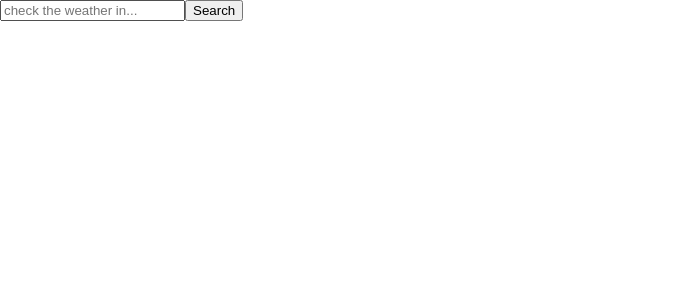
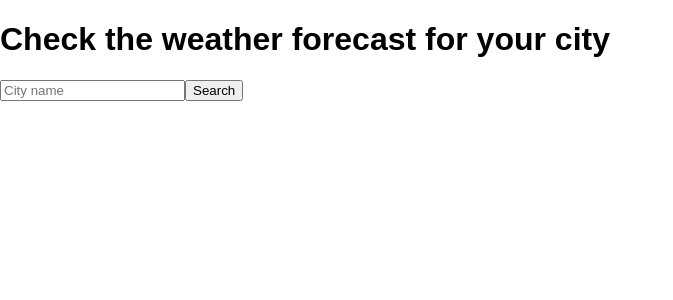
Before and after one commit to phiwanczuk/faceweather, a React (Create React App) app: page / in a window 1280 px wide. Shown: the top 300 px of the page, without its empty margins (0-673 px from the left). Built offline with nearby package versions, Linux system fonts and the light colour scheme.

Commit message:
app refurbished

```diff
--- a/src/App.js
+++ b/src/App.js
@@ -1,22 +1,12 @@
 import React, {Component} from 'react';
-import WeatherSearch from './Components/Weather/WeatherSearch'
+import Weather from './Components/Weather/Weather'
 import './App.css';
-import {
-    BrowserRouter as Router,
-    Route
-} from 'react-router-dom'
+
 
 class App extends Component {
     render() {
         return (
-            <Router>
-                <Route
-                    exact
-                    path='/'
-                    component={WeatherSearch}
-                />
-
-            </Router>
+            <Weather/>
         )
     }
 }
--- a/src/Components/Weather/Weather.js
+++ b/src/Components/Weather/Weather.js
@@ -1,10 +1,54 @@
 import React from 'react'
 
-class Weather extends React.Component{
-    render(){
-        return(
-            <div>
 
+class Weather extends React.Component {
+
+
+    state = {
+        weather: null,
+        location: ''
+    }
+
+
+    fetchData = (event) => {
+        event.preventDefault()
+        let location = encodeURIComponent(this.state.location)
+        fetch(`http://api.openweathermap.org/data/2.5/weather?q=${location}&APPID=209c0c18886d791519db4cc4308daa95`)
+            .then(response => response.json())
+            .then(
+                weather => this.setState({weather})
+            )
+    }
+    handleInputChange = event => {
+        this.setState({
+            location: event.target.value
+
+        })
+    }
+
+    render() {
+        const {weather} = this.state
+        return (
+            <div className='weather-view'>
+                <h1>Check the weather forecast for your city</h1>
+                <form onSubmit={this.fetchData}>
+                    <input type="text"
+                           placeholder='City name'
+                           value={this.state.location}
+                           onChange={this.handleInputChange}
+                    />
+                    <button
+                        type='submit'
+                    >Search
+                    </button>
+                </form>   {
+                weather &&
+                <React.Fragment>
+                    <p>Temperature: {weather.main.temp}</p>
+                    <p>Temperature: {weather.main.humidity}</p>
+                </React.Fragment>
+
+                }
             </div>
         )
     }
--- a/src/Components/Weather/WeatherSearch.js
+++ /dev/null
@@ -1,39 +0,0 @@
-import React from 'react'
-
-class WeatherSearch extends React.Component {
-
-
-    state = {
-        inputValue: ''
-    }
-
-    handleInputChange = event =>{
-        this.setState({
-            inputValue: event.target.value
-        })
-    }
-
-    handleSubmit = event =>{
-        event.preventDefault()
-    }
-
-    render(){
-        return(
-            <div>
-                <form>
-                    <input
-                        type="text"
-                        placeholder="check the weather in..."
-                        value={this.state.inputValue}
-                        onChange={this.handleInputChange}
-                    />
-                    <button>
-                        Search
-                    </button>
-                </form>
-            </div>
-        )
-    }
-}
-
-export default WeatherSearch
```
